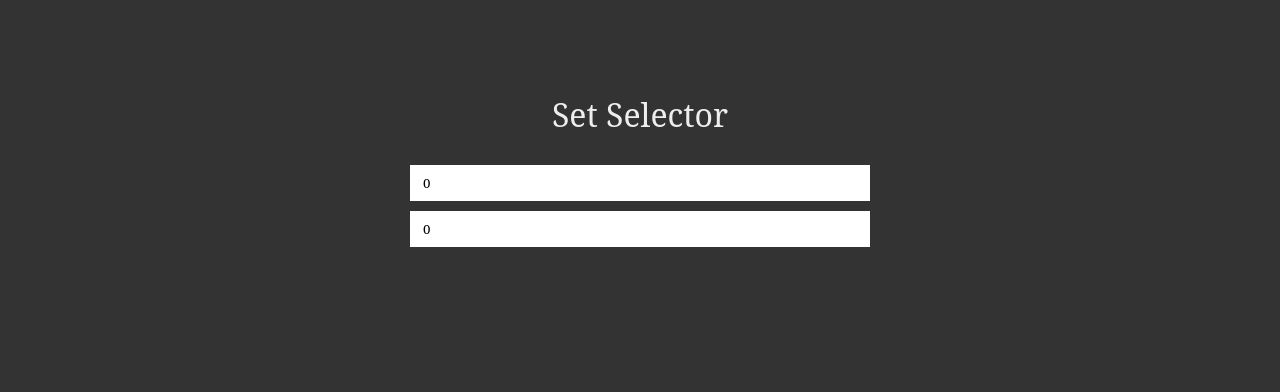
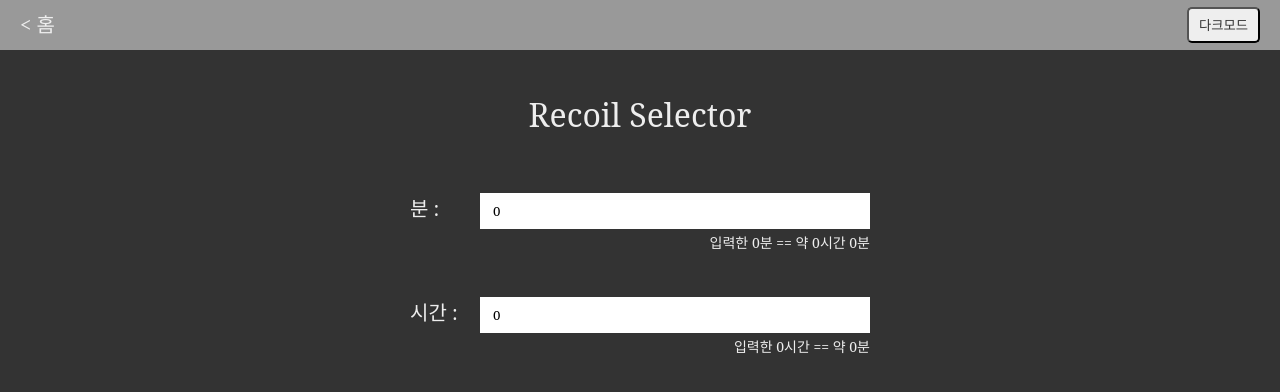
Before and after one commit to mummumgon/react_mid, a React (Create React App) app: page /set in a window 1280 px wide. Shown: the top 392 px of the page. Built offline with nearby package versions, Linux system fonts and the light colour scheme; a web font is replaced by a local one; what recoil-persist would draw is missing.

Commit message:
Recoil Selector input 교차값 설정 기능

```diff
--- a/src/Home.tsx
+++ b/src/Home.tsx
@@ -9,7 +9,7 @@
   return <div>
       <GlovalStyle/>
       <div className='container'>
-            <h1 className='title dot'>= Home(교육 진행중) =</h1>
+            <h1 className='title dot'>= Home =</h1>
         <ul className="list_type">
           <li><Link to='/coins'>Coin<em>&gt;</em></Link></li>
           <li>
@@ -22,7 +22,7 @@
             }
           </li>
           <li>
-            {/* <Link to='/set'>Input 교차 값전달<em>&gt;</em></Link> */}
+          <Link to='/set'>Input 교차 값전달<em>&gt;</em></Link>
           </li>
           {/* <li><Link to='/todos'>Todo<em>&gt;</em></Link></li> */}
           {/* <li><Link to='/todos'>Drag N Drop<em>&gt;</em></Link></li> */}
--- a/src/setSelector/Selectors.tsx
+++ b/src/setSelector/Selectors.tsx
@@ -1,6 +1,6 @@
 import { useRecoilState, useRecoilValue } from "recoil";
 import { hoursSelector, minuteState } from "../atom";
-
+import ToDoHeader from '../toDo/ToDoHeader'
 function Selectors(){
     const [minute, setMinute] = useRecoilState(minuteState);
     const [houre, setHoure] = useRecoilState(hoursSelector);
@@ -12,11 +12,18 @@
     };
 
     return <div>
+        <ToDoHeader/>
         <div className="container">
-            <h1 className="title">Set Selector</h1>
+            <h1 className="title">Recoil Selector</h1>
             <ul>
-                <li><input type="number" value={minute} onChange={onChange} placeholder="분을 입력하세요"/></li>
-                <li><input type="number" value={houre} onChange={hoursChand} placeholder="시간을 입력하세요"/></li>
+                <li style={{margin:'40px 0'}}>
+                    <label style={{display:"inline-block", width:'70px'}}>분 : </label><input style={{width:'calc(100% - 70px)'}} type="number" value={minute} onChange={onChange} placeholder="분을 입력하세요(숫자만 입력가능)"/>
+                    <p style={{fontSize:14, textAlign:'right'}}>입력한 {Math.floor(minute)}분 == 약 {Math.floor(minute/60)}시간 {Math.floor(minute%60)}분</p>
+                    </li>
+                <li style={{margin:'40px 0'}}>
+                    <label style={{display:"inline-block", width:'70px'}}>시간 :</label><input style={{width:'calc(100% - 70px)'}} type="number" value={houre} onChange={hoursChand} placeholder="시간을 입력하세요(숫자만 입력가능)"/>
+                    <p style={{fontSize:14, textAlign:'right'}}>입력한 {Math.floor(houre)}시간 == 약 {Math.floor(houre*60)}분</p>
+                    </li>
             </ul>
         </div>
     </div>
```
